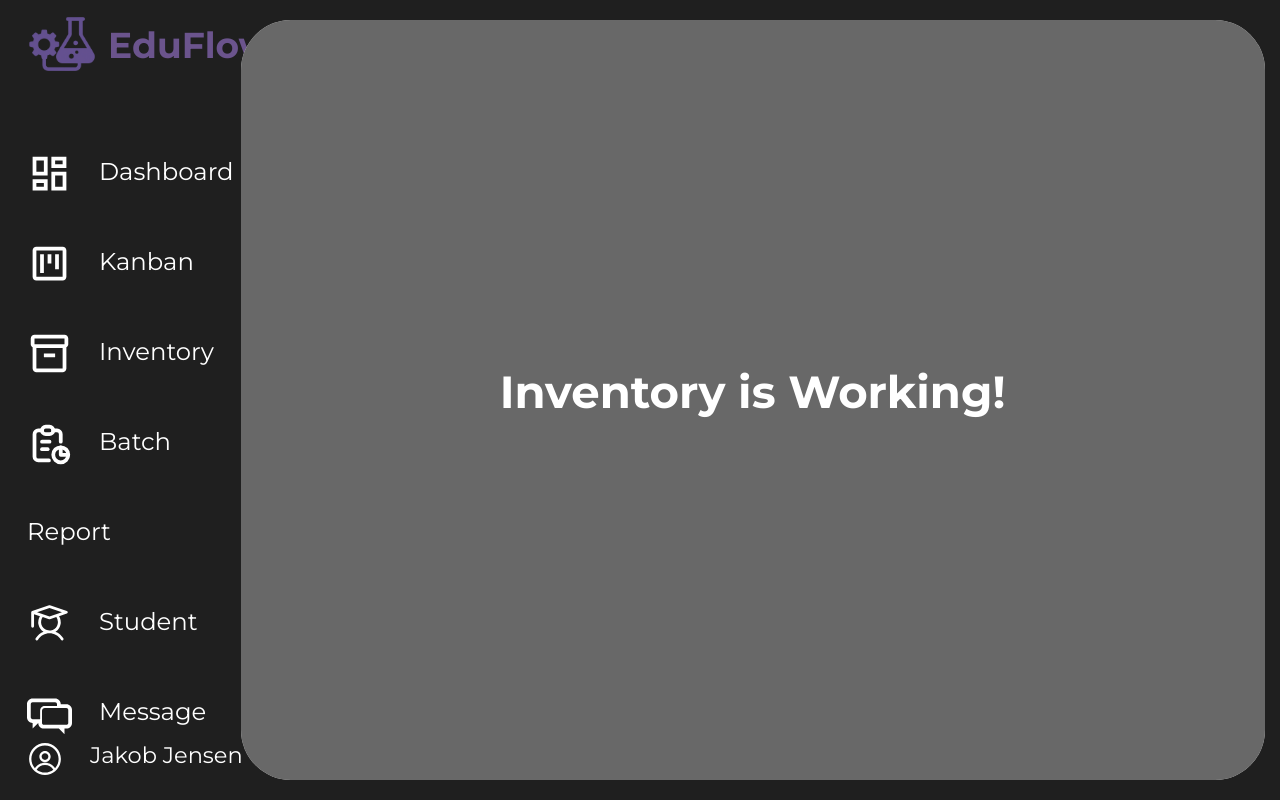
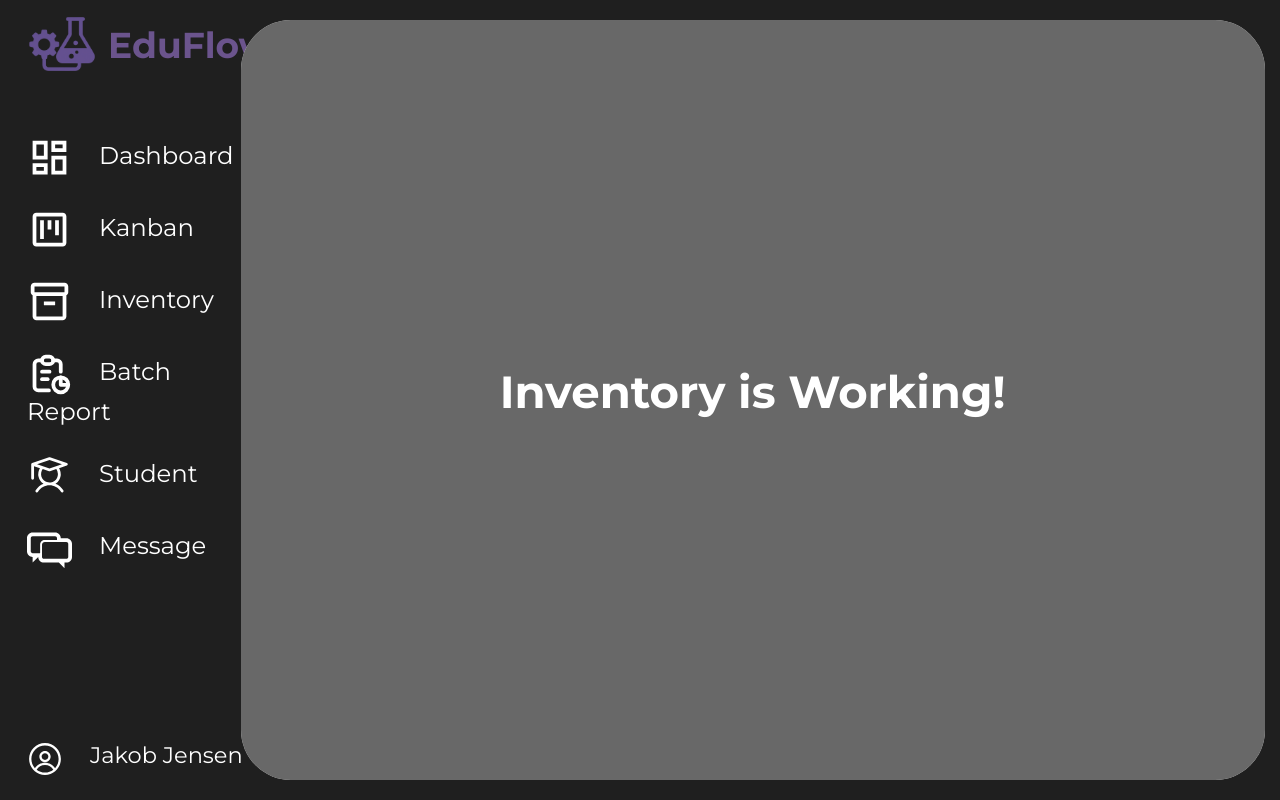
Before and after one commit to Spr1zze/EduFlow, a React (Vite) app: page /inventory in a window 1280 px wide. Built offline with nearby package versions, Linux system fonts and the light colour scheme.

Commit message:
- added a txt file for important notes (includes primary purple color code) - improved navbar appearance and feel - added eye icon to inventory for future idle mode button

```diff
--- a/src/components/BasicLayout/BasicLayout.module.css
+++ b/src/components/BasicLayout/BasicLayout.module.css
@@ -41,20 +41,21 @@
 }
 
 /* Sidebar list styling */
-.sidebarList {
-    line-height: 5rem;
-    margin-top: 2rem;
-}
-
 .sidebarList li {
     list-style: none;
     padding-left: 1.5rem;
     font-size: 1.25rem;
 
+    margin-top: 1.5rem;
+
     display: flex;
     align-items: center;
 
     cursor: pointer;
+}
+
+.sidebarList li:first-child {
+    margin-top: 2.5rem;
 }
 
 .sidebarList li svg {
--- a/src/components/InventoryPage/Inventory.jsx
+++ b/src/components/InventoryPage/Inventory.jsx
@@ -1,4 +1,9 @@
 import Styles from './Inventory.module.css';
+
+// Symbol for idle mode (big screen mode)
+// import { FaRegEye } from "react-icons/fa";
+
+
 
 function Inventory() {
     return (
```
Also changed, not shown: Important-Stuff.txt (added), src/components/InventoryPage/Inventory.module.css (line endings or trailing spaces).
